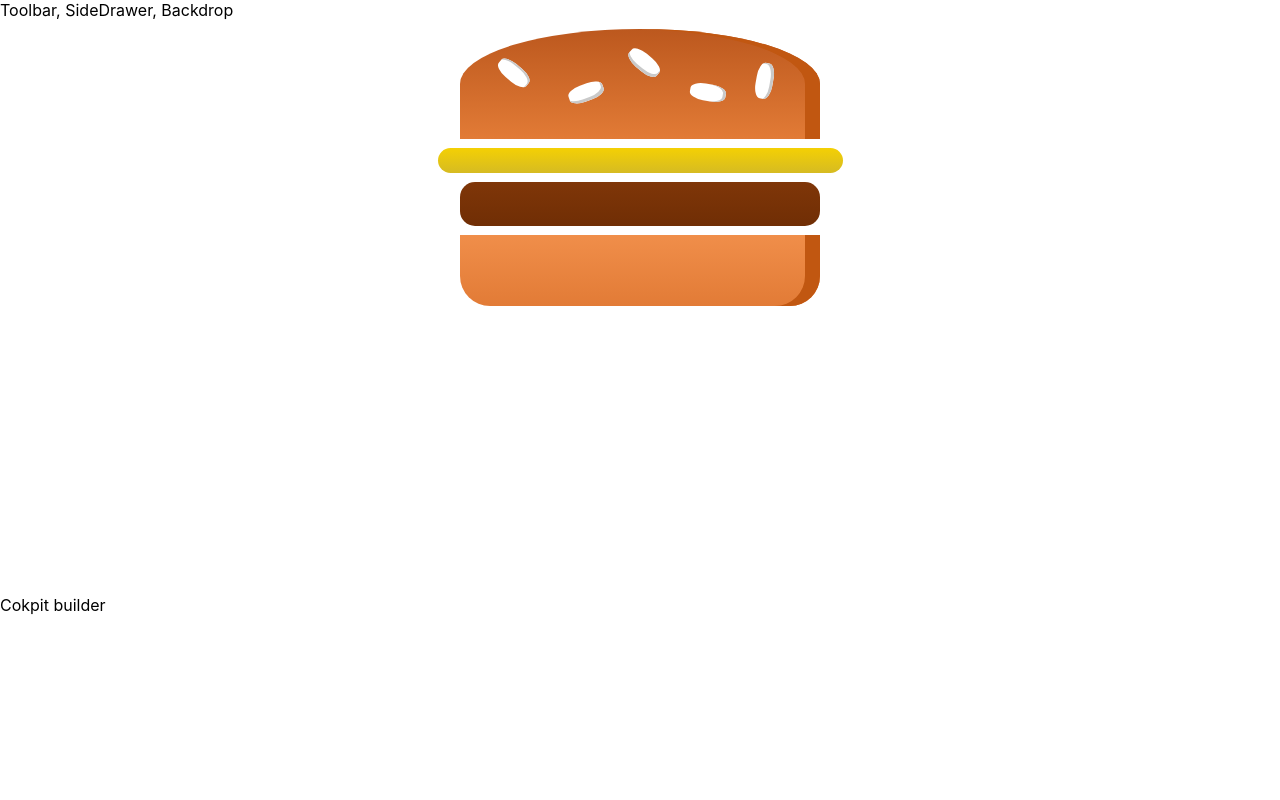
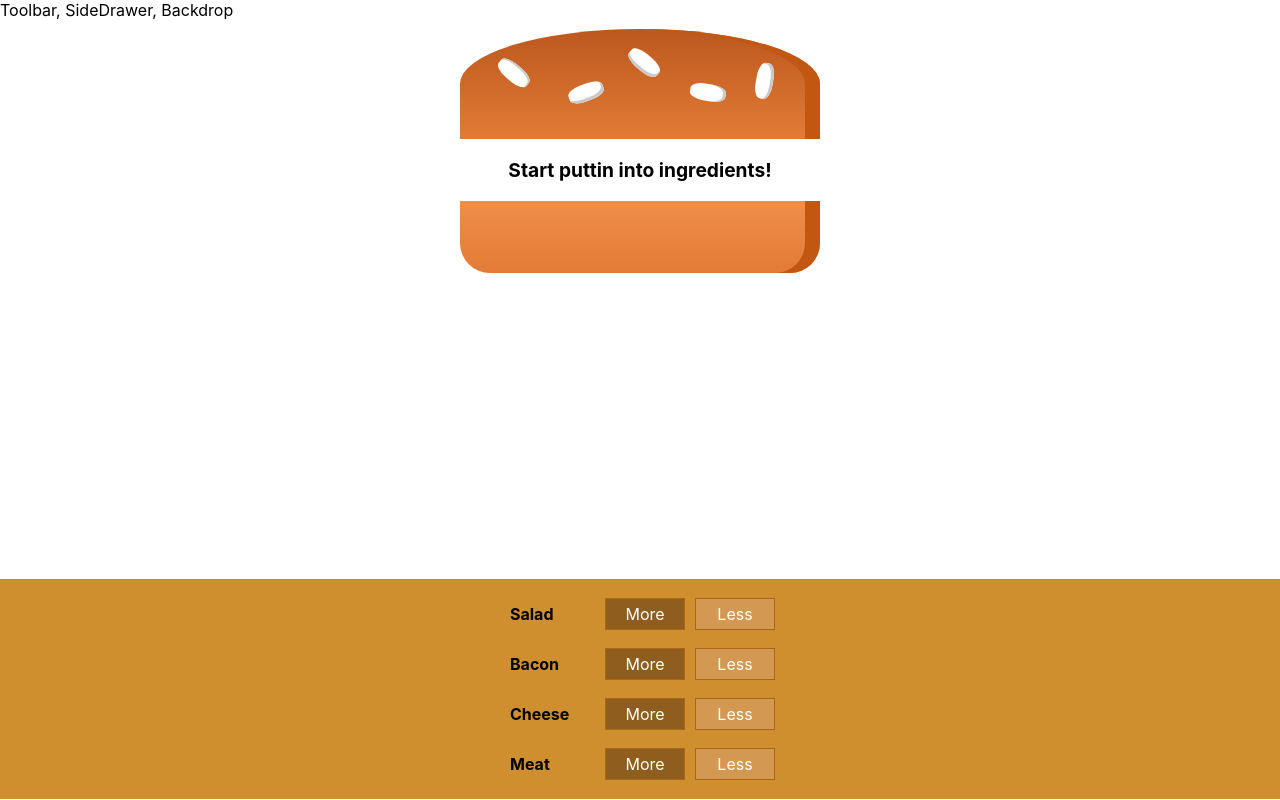
Before and after one commit to PabloVillacanhas/yummy_burger, a React app: page / in a window 1280 px wide. Built offline with nearby package versions, Linux system fonts and the light colour scheme.

Commit message:
Set Cockpit component for burger building

```diff
--- /dev/null
+++ b/src/components/BurgerCockpit/BurguerCockpit.js
@@ -0,0 +1,26 @@
+import React from 'react'
+
+import "./IngredientControl/IngredientControl"
+import "./BurguerCockpit.scss"
+import IngredientControl from './IngredientControl/IngredientControl'
+
+const controls = [
+	{ label: 'Salad', type: "salad" },
+	{ label: 'Bacon', type: "bacon" },
+	{ label: 'Cheese', type: "cheese" },
+	{ label: 'Meat', type: "meat" }
+]
+
+const BurguerCockpit = () => {
+	return (
+		<div className="burguerCockpit">
+			{
+				controls.map(ctrl => (
+					<IngredientControl key={ctrl.key} label={ctrl.label} />
+				))
+			}
+		</div>
+	)
+}
+
+export default BurguerCockpit
--- /dev/null
+++ b/src/components/BurgerCockpit/BurguerCockpit.scss
@@ -0,0 +1,10 @@
+.burguerCockpit {
+	width: 100%;
+	background-color: #cf8f2e;
+	display: flex;
+	flex-flow: column;
+	align-items: center;
+	box-shadow: #ccc;
+	margin: auto;
+	padding: 10px 0;
+}
--- /dev/null
+++ b/src/components/BurgerCockpit/IngredientControl/IngredientControl.js
@@ -0,0 +1,15 @@
+import React from 'react'
+
+import "./IngredientControl.scss"
+
+const IngredientControl = (props) => {
+	return (
+		<div className="ingredientControl">
+			<label className="label">{props.label}</label>
+			<button className="more">More</button>
+			<button className="less">Less</button>
+		</div>
+	)
+}
+
+export default IngredientControl
--- /dev/null
+++ b/src/components/BurgerCockpit/IngredientControl/IngredientControl.scss
@@ -0,0 +1,58 @@
+.ingredientControl {
+	display: flex;
+	justify-content: space-between;
+	align-items: center;
+	margin: 5px 0;
+
+	.label {
+		padding: 10px;
+		font-weight: bold;
+		width: 80px;
+		display: block;
+	}
+
+	button {
+		display: block;
+		font: inherit;
+		padding: 5px;
+		margin: 0 5px;
+		width: 80px;
+		border: 1px solid #aa6817;
+		cursor: pointer;
+		outline: none;
+
+		&:disabled {
+			background-color: #ac9980;
+			border: 1px solid #7e7365;
+			color: #ccc;
+			cursor: default;
+		}
+
+		&:hover:disabled {
+			background-color: #ac9980;
+			color: #ccc;
+			cursor: not-allowed;
+		}
+
+		&.less {
+			background-color: #d39952;
+			color: white;
+
+			&:hover,
+			&:active {
+				background-color: #daa972;
+				color: white;
+			}
+		}
+		&.more {
+			background-color: #8f5e1e;
+			color: white;
+
+			&:hover,
+			&:active {
+				background-color: #daa972;
+				color: white;
+			}
+		}
+	}
+}
--- a/src/components/Burguer/Burguer.js
+++ b/src/components/Burguer/Burguer.js
@@ -3,14 +3,30 @@ import React from 'react'
 import './Burguer.scss'
 import Ingredient from './Ingredient/Ingredient'
 
-const Burguer = props => (
-    <div className="burguer">
-        <Ingredient type="bread-top"></Ingredient>
-        <Ingredient type="cheese"></Ingredient>
-        <Ingredient type="bacon"></Ingredient>
-        <Ingredient type="bread-bottom"></Ingredient>
-    </div>
-);
+const Burguer = props => {
+
+    let ingredients = Object.keys(props.ingredients)
+        .map(igKey => {
+            return [...Array(props.ingredients[igKey])]
+                .map((_, i) => <Ingredient key={igKey + i} type={igKey} />
+                );
+        })
+        .reduce((prev, curr) => {
+            return prev.concat(curr)
+        }, []);
+
+    if (ingredients.length === 0) {
+        ingredients = <p>Start puttin into ingredients!</p>
+    }
+
+    return (
+        <div className="burguer">
+            <Ingredient type="bread-top"></Ingredient>
+            {ingredients}
+            <Ingredient type="bread-bottom"></Ingredient>
+        </div>
+    )
+};
 
 Burguer.propTypes = {
 
--- a/src/components/Burguer/Ingredient/Ingredient.js
+++ b/src/components/Burguer/Ingredient/Ingredient.js
@@ -23,7 +23,7 @@ const Ingredient = props => {
             ingredient = <div className="cheese"></div>
             break;
         case ('bacon'):
-            ingredient = <div className="meat"></div>
+            ingredient = <div className="bacon"></div>
             break;
         case ('salad'):
             ingredient = <div className="salad"></div>
--- a/src/containers/BurguerBuilder/BurguerBuilder.js
+++ b/src/containers/BurguerBuilder/BurguerBuilder.js
@@ -1,16 +1,31 @@
-import React, { Component } from 'react';
+import React, { useState } from 'react';
 
 import Burguer from '../../components/Burguer/Burguer'
 
 import "./BurguerBuilder.scss"
+import "../../components/BurgerCockpit/BurguerCockpit"
+import BurguerCockpit from '../../components/BurgerCockpit/BurguerCockpit';
 
-export default class BurguerBuilder extends Component {
-  render() {
-    return (
-      <React.Fragment>
-        <Burguer></Burguer>
-        <p>Cokpit builder</p>
-      </React.Fragment>
-    );
+const BurguerBuilder = (props) => {
+  const [ingredients, setIngredients] = useState(
+    {
+    }
+  );
+
+  function addIngredient(type) {
+
   }
+
+  function removeIngredient(type) {
+
+  }
+
+  return (
+    <React.Fragment>
+      <Burguer ingredients={ingredients}></Burguer>
+      <BurguerCockpit add={addIngredient()} remove={removeIngredient()}></BurguerCockpit>
+    </React.Fragment>
+  );
 }
+
+export default BurguerBuilder;
```
